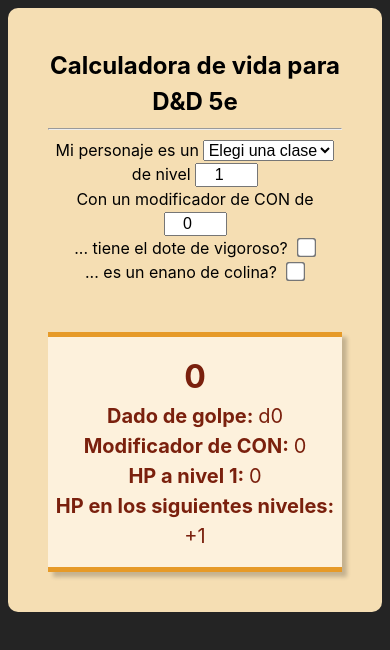
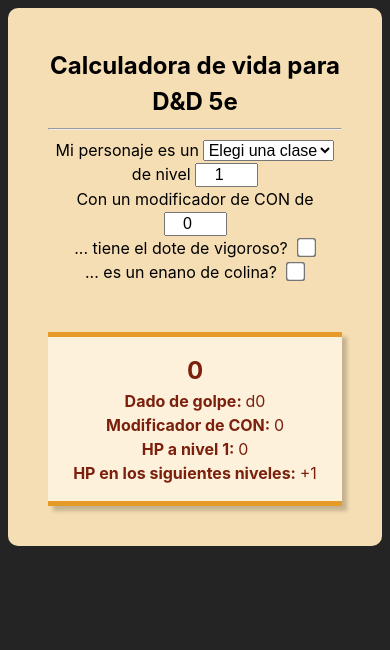
Before and after one commit to Wsott/5e-hp-calc, a React (Vite) app: page / in a window 390 px wide. Shown: the top 650 px of the page. Built offline with nearby package versions, Linux system fonts and the light colour scheme.

Commit message:
Correccion

```diff
--- a/src/estilo.module.css
+++ b/src/estilo.module.css
@@ -40,12 +40,12 @@
     border-top: 5px solid #E69A28;
     border-bottom: 5px solid #E69A28;
     margin-top: 3rem;
-    font-size: 1.25rem;
+    font-size: 1rem;
     box-shadow: 5px 5px 4px rgba(0, 0, 0, 0.2);
 }
 
 .hp {
-    font-size: 2rem;
+    font-size: 1.5rem;
     color: #7A200D;
     font-weight: bolder;
 }
```
